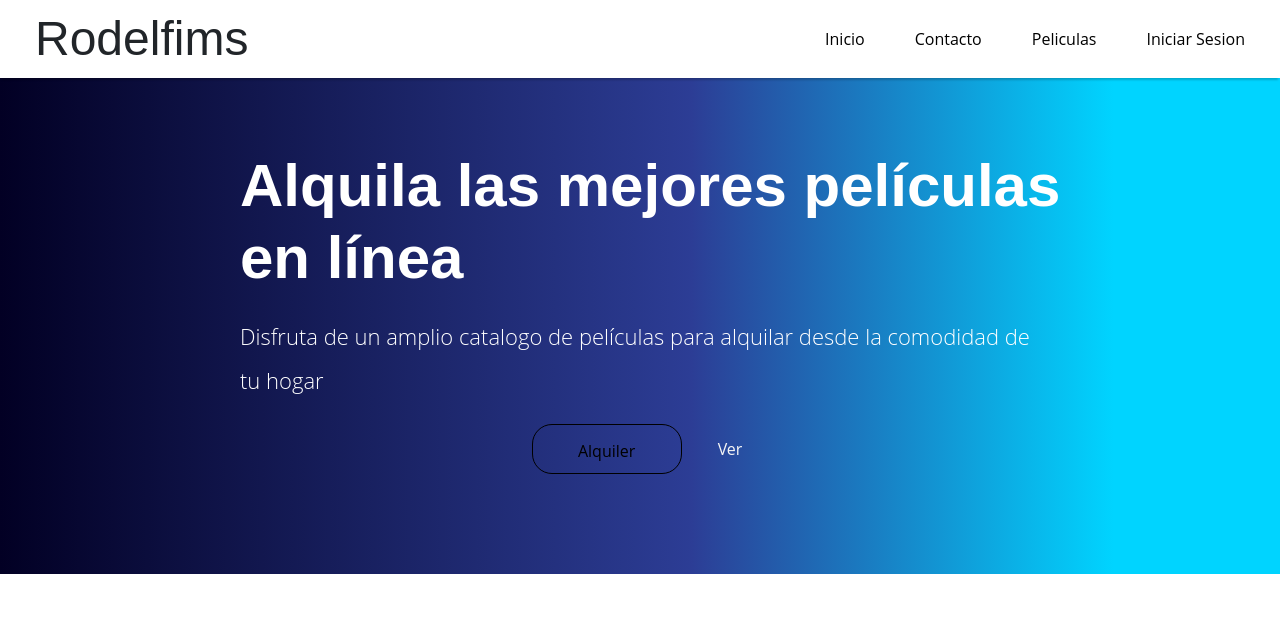
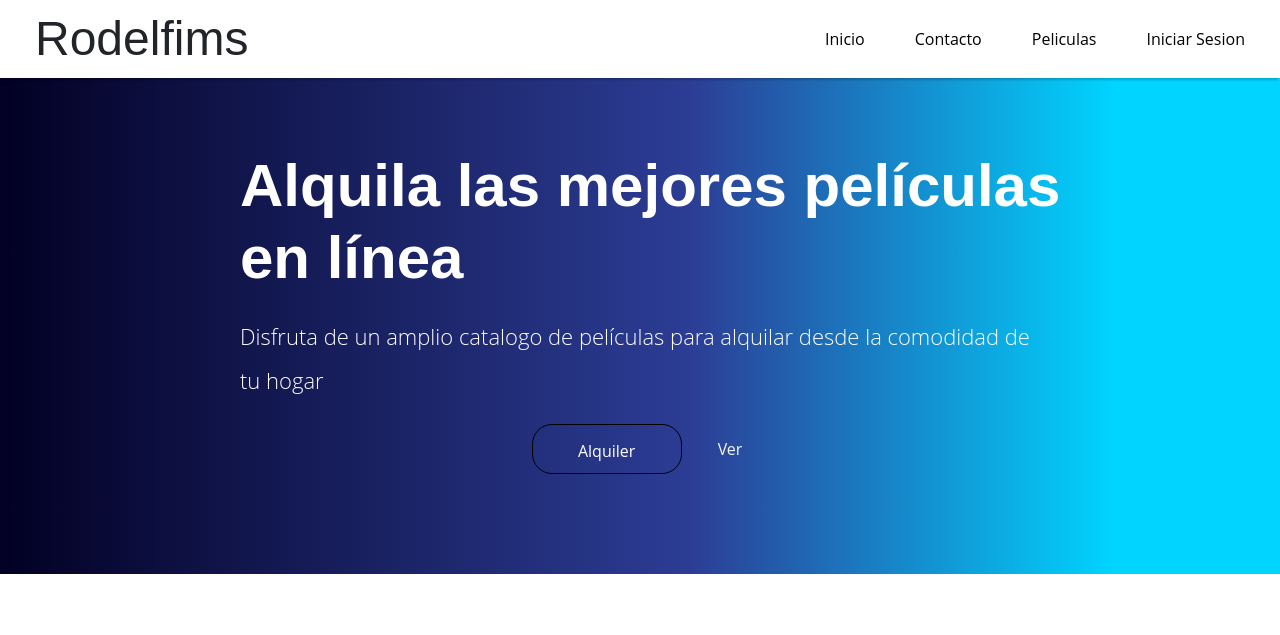
Before and after one commit to stevenbisbi/rodelfims-bd1, a Django app: page / in a window 1280 px wide. Shown: the top 635 px of the page. Run offline with Django 5.2, Linux system fonts and the light colour scheme.

Commit message:
css boton

```diff
--- a/alquiler/templates/home.html
+++ b/alquiler/templates/home.html
@@ -11,7 +11,7 @@
     <div class="boton-container">
       <form method="POST" action="{% url 'alquiler' %}">
         {% csrf_token %}
-        <button  type="submit" class="button">Alquiler</button>
+        <button  type="submit" class="button boton-main">Alquiler</button>
     </form>
       <button class="boton-secundary">Ver</button>
     </div>
```
